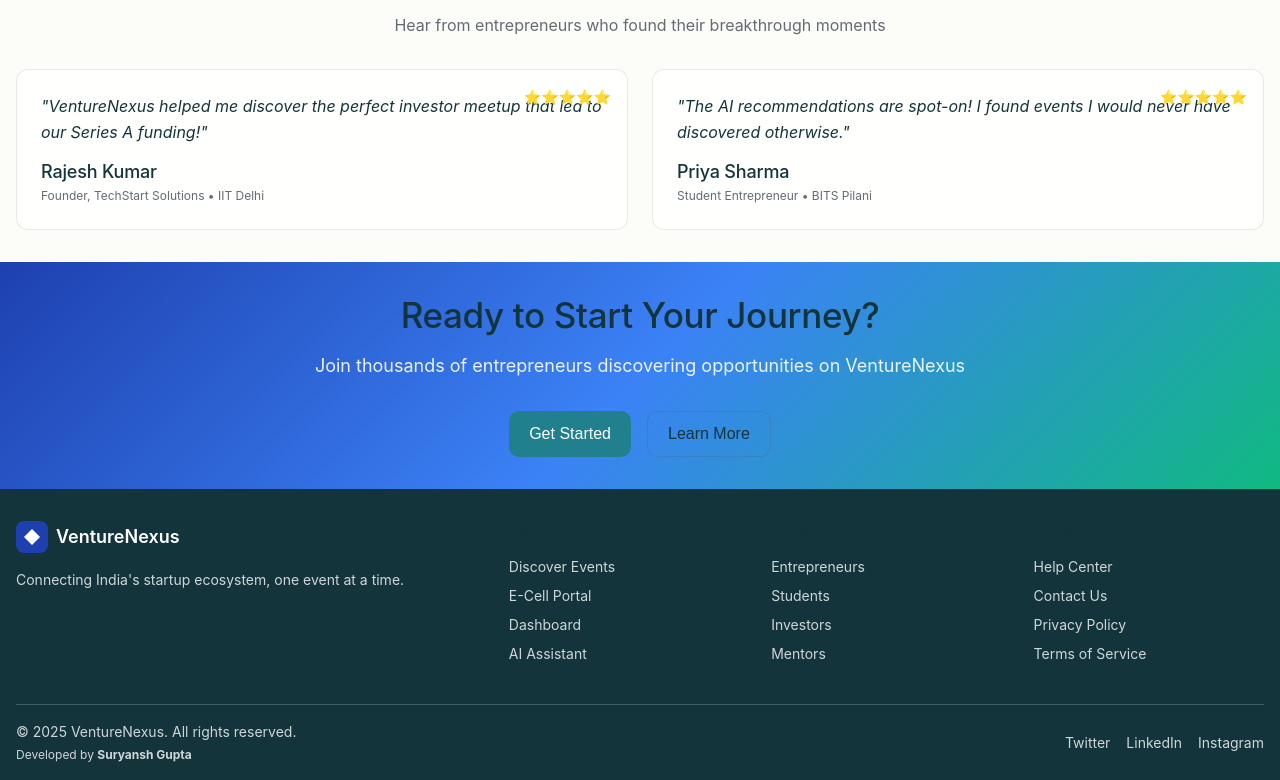
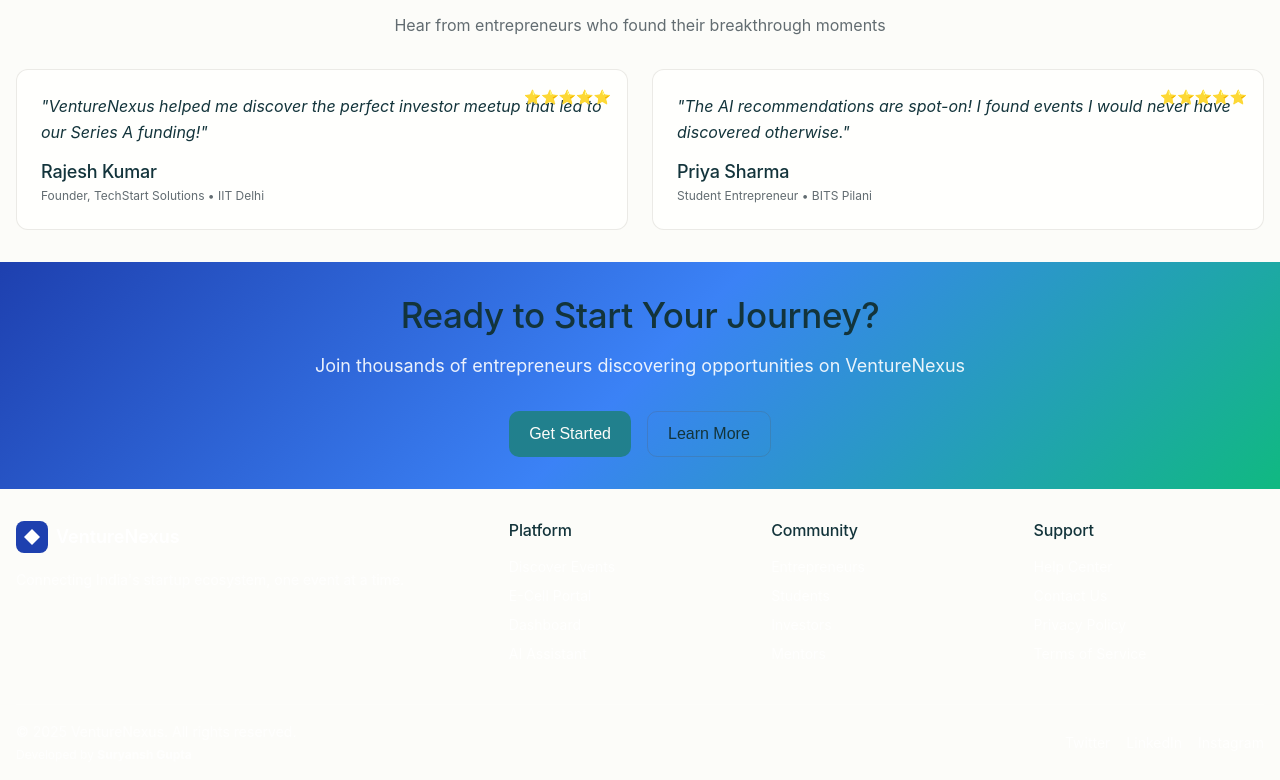
Before and after one commit to suryanshguptaa/venturenexus-platform, a plain HTML site: page index.html in a window 1280 px wide. Shown: the part 3255-4035 px from the top of the page. Drawn offline with Linux system fonts and the light colour scheme; a web font is replaced by a local one.

Commit message:
Update style.css

```diff
--- a/style.css
+++ b/style.css
@@ -1364,7 +1364,7 @@ select.form-control {
 
 /* Footer */
 .footer {
-  background: var(--color-text);
+
   color: white;
   padding: var(--space-32) 0 var(--space-16);
 }
```
